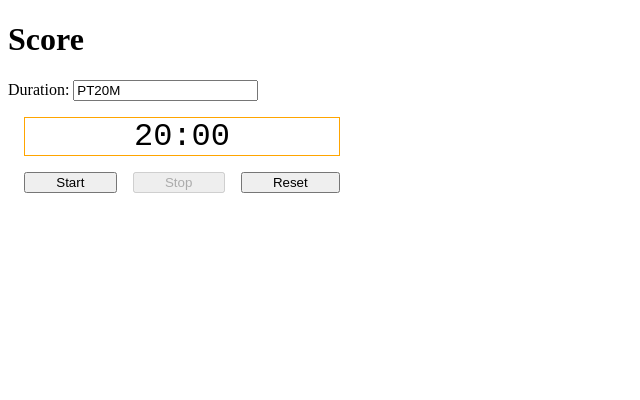
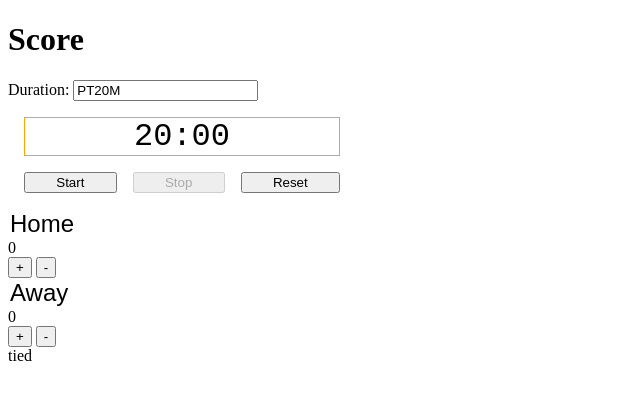
Before and after one commit to karmicoder/score, a SvelteKit app: page / in a window 1280 px wide. Shown: the top 400 px of the page, without its empty margins (0-640 px from the left). Built offline with nearby package versions, Linux system fonts and the light colour scheme.

Commit message:
home/away score

```diff
--- a/src/components/game-clock.svelte
+++ b/src/components/game-clock.svelte
@@ -6,12 +6,12 @@
 
 <script lang="ts">
   import moment from 'moment';
+  import { game } from 'src/lib/game.store';
   import { createEventDispatcher } from 'svelte';
   const dispatch = createEventDispatcher<{ horn: () => void }>();
   const interval = 1000 / 60; // 1/60 sec
-	export let duration: moment.Duration;
+  let remainingDuration = $game.periodTimeRemaing;
 
-	let remainingDuration = duration;
   let intervalRef: NodeJS.Timer | undefined;
   let lastIntervalTime: moment.Moment | undefined;
   $: {
@@ -40,7 +40,7 @@
   };
 
   let handleReset = () => {
-		remainingDuration = duration;
+    remainingDuration = $game.periodTimeRemaing;
   };
 </script>
 
--- /dev/null
+++ b/src/components/leader.svelte
@@ -0,0 +1,6 @@
+<script lang="ts">
+  import { game } from 'src/lib/game.store';
+  $: tied = $game.teams.every((t) => t.score === $game.teams[0].score);
+</script>
+
+{#if tied}tied{:else}{$game.teams.slice().sort((a, b) => b.score - a.score)[0].name} is winning{/if}
--- /dev/null
+++ b/src/components/team-score.svelte
@@ -0,0 +1,33 @@
+<script lang="ts">
+  import type { TeamState } from 'src/types/game';
+  import { createEventDispatcher } from 'svelte';
+  let dispatch = createEventDispatcher<{ change: TeamState }>();
+  export let team: TeamState;
+
+  function raiseChange() {
+    dispatch('change', team);
+  }
+  function changeScoreBy(amount: number) {
+    team.score += amount;
+    raiseChange();
+  }
+</script>
+
+<div class="TeamScore">
+  <input type="text" bind:value={team.name} on:input={raiseChange} class="team-name" />
+  <div class="score">{team.score.toFixed(0)}</div>
+  <button type="button" on:click={() => changeScoreBy(1)}>+</button>
+  <button type="button" on:click={() => changeScoreBy(-1)}>-</button>
+</div>
+
+<style lang="scss">
+  .TeamScore {
+    .team-name {
+      border: none;
+      font-size: 1.5rem;
+      &:focus {
+        outline-color: var(--input-outline-focus);
+      }
+    }
+  }
+</style>
--- /dev/null
+++ b/src/lib/game.store.ts
@@ -0,0 +1,12 @@
+import moment from 'moment';
+import type { GameState } from 'src/types/game';
+import { writable } from 'svelte/store';
+
+export let game = writable<GameState>({
+  periodNumber: 1,
+  periodTimeRemaing: moment.duration(20, 'minute'),
+  teams: [
+    { name: 'Home', score: 0 },
+    { name: 'Away', score: 0 }
+  ]
+});
--- /dev/null
+++ b/src/main.scss
@@ -0,0 +1,5 @@
+body,
+body.theme-dark {
+  --bg: #000000;
+  --input-outline-focus: #c0c0c0;
+}
--- /dev/null
+++ b/src/routes/+layout.ts
@@ -0,0 +1 @@
+import 'src/main.scss';
--- a/src/routes/+page.svelte
+++ b/src/routes/+page.svelte
@@ -1,8 +1,10 @@
 <script lang="ts">
   import moment from 'moment';
+  import Leader from 'src/components/leader.svelte';
+  import TeamScore from 'src/components/team-score.svelte';
   import GameClock from '../components/game-clock.svelte';
-	let duration = moment.duration(20, 'minutes');
-	let durationString = duration.toISOString();
+  import { game } from '../lib/game.store';
+  let durationString = $game.periodTimeRemaing?.toISOString();
 </script>
 
 <h1>Score</h1>
@@ -12,7 +14,17 @@
     type="text"
     name="duration"
     bind:value={durationString}
-		on:change={(e) => (duration = moment.duration(durationString))}
+    on:change={() => ($game.periodTimeRemaing = moment.duration(durationString))}
   />
 </div>
-<GameClock {duration} />
+<GameClock />
+{#each $game.teams || [] as team, index}
+  <TeamScore
+    {team}
+    on:change={(e) => {
+      console.log(team.name + ' score change', { detail: e.detail, index });
+      $game.teams[index] = e.detail;
+    }}
+  />
+{/each}
+<Leader />
--- a/svelte.config.js
+++ b/svelte.config.js
@@ -3,13 +3,16 @@ import { vitePreprocess } from '@sveltejs/kit/vite';
 
 /** @type {import('@sveltejs/kit').Config} */
 const config = {
-	// Consult https://kit.svelte.dev/docs/integrations#preprocessors
-	// for more information about preprocessors
-	preprocess: vitePreprocess(),
+  // Consult https://kit.svelte.dev/docs/integrations#preprocessors
+  // for more information about preprocessors
+  preprocess: vitePreprocess(),
 
-	kit: {
-		adapter: adapter()
-	}
+  kit: {
+    adapter: adapter(),
+    alias: {
+      'src/*': 'src/*'
+    }
+  }
 };
 
 export default config;
--- a/tsconfig.json
+++ b/tsconfig.json
@@ -1,12 +1,12 @@
 {
   "extends": "./.svelte-kit/tsconfig.json",
   "compilerOptions": {
-		"allowJs": true,
-		"checkJs": true,
+    "allowJs": false,
+    "checkJs": false,
     "esModuleInterop": true,
     "forceConsistentCasingInFileNames": true,
     "resolveJsonModule": true,
-		"skipLibCheck": true,
+    "skipLibCheck": false,
     "sourceMap": true,
     "strict": true
   }
```
Also changed, not shown: src/types/game.d.ts (added, +12 -0 lines), .eslintrc.cjs, 1 other file (tests, documents, lock files or other folders). Lines whose indentation alone changed are shown as unchanged.
